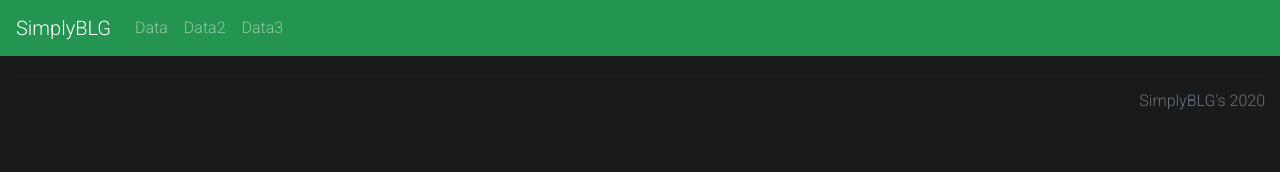
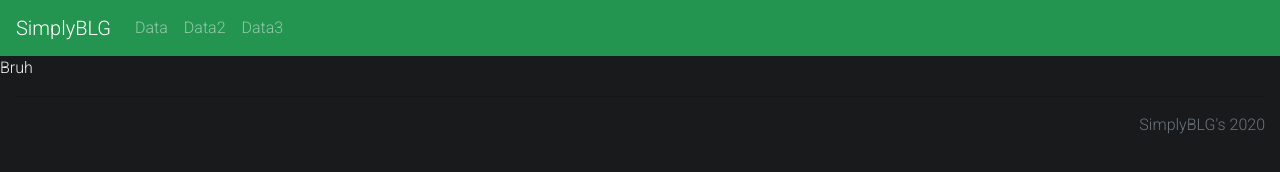
Before and after one commit to SimplyBLGDev/simplyblgdev.github.io, a plain HTML site: page index.html in a window 1280 px wide. Drawn offline with nearby package versions, Linux system fonts and the light colour scheme.

Commit message:
ajax and jquery test

```diff
--- a/index.html
+++ b/index.html
@@ -6,12 +6,15 @@
         <!-- Bootstrap CSS -->
         <link rel="stylesheet" href="https://stackpath.bootstrapcdn.com/bootstrap/4.5.2/css/bootstrap.min.css"
             integrity="sha384-JcKb8q3iqJ61gNV9KGb8thSsNjpSL0n8PARn9HuZOnIxN0hoP+VmmDGMN5t9UJ0Z" crossorigin="anonymous">
+        <!--JQuery-->
+        <script src="https://ajax.googleapis.com/ajax/libs/jquery/3.5.1/jquery.min.js"></script>
         <!--Roboto font-->
         <link href="https://fonts.googleapis.com/css2?family=Roboto:wght@100;300;900&display=swap" rel="stylesheet">
-        <link rel="stylesheet" href="style.css">
+        <link rel="stylesheet" href="./style.css">
+        <script type="text/javascript" src="./index.js"></script>
         <title>SimplyBLG</title>
     </head>
-    <body class="bg-blgdarker font-roboto">
+    <body class="bg-blgdarker font-roboto font-white">
         <nav class="navbar navbar-expand-lg navbar-dark bg-blgnavbar">
             <a class="navbar-brand" href="#">SimplyBLG</a>
             <ul class="navbar-nav mr-auto">
@@ -26,6 +29,8 @@
                 </li>
             </ul>
         </nav>
+        <p id="Test" class="font-white">ho</p>
+
     </body>
     <footer class="font-roboto" style="color:white">
         <div class="container-fluid text-muted text-right">
--- /dev/null
+++ b/index.js
@@ -0,0 +1,12 @@
+loadDoc();
+
+function loadDoc(){
+    var xhttp = new XMLHttpRequest();
+    xhttp.onreadystatechange = function() {
+    if (this.readyState == 4 && this.status == 200) {
+        document.getElementById("Test").innerHTML = this.responseText;
+    }
+    };
+    xhttp.open("GET", "ajax_info.txt", true);
+    xhttp.send();
+}
--- a/style.css
+++ b/style.css
@@ -3,3 +3,4 @@
 .bg-blgdark     { background-color: #1e2424;}
 .bg-blgnavbar   { background-color: #249451;}
 .font-roboto    { font-family: 'Roboto', sans-serif; font-weight: 300;}
+.font-white     { color:whitesmoke}
```
Also changed, not shown: ajax_info.txt (added).
